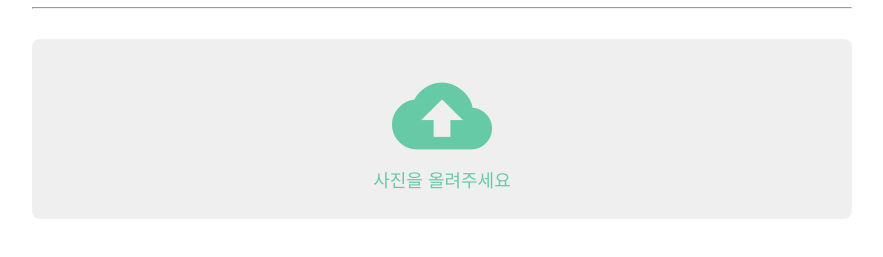
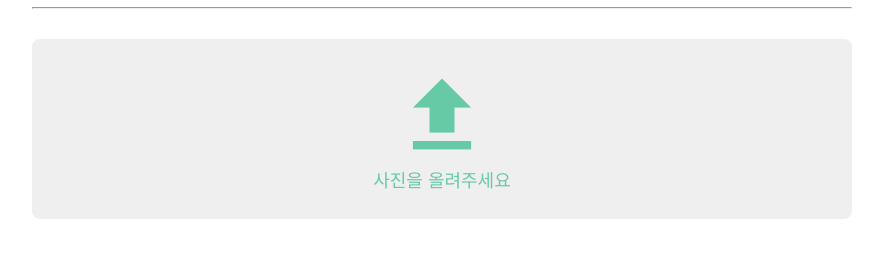
Before and after one commit to raziru/Plant-diease, a plain HTML site: page index.html in a window 1280 px wide. Shown: the part 149-406 px from the top of the page, without its empty margins (198-1081 px from the left). Drawn offline with nearby package versions, Linux system fonts and the light colour scheme.

Commit message:
Update index.html

```diff
--- a/index.html
+++ b/index.html
@@ -14,7 +14,7 @@
     <div class="upload-btn-wrapper">
         <button class="btn upload-file font-weight-500">
             <span class="upload-btn">
-                <i class="material-icons d-block font-50 pb-2">cloud_upload</i>
+                <i class="material-icons d-block font-50 pb-2">file_upload</i>
                 <p id="choose-text-1">사진을 올려주세요</p>
             </span>
             <span class="upload-select-button" id="file-1">
```
